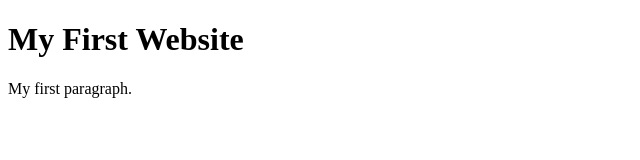
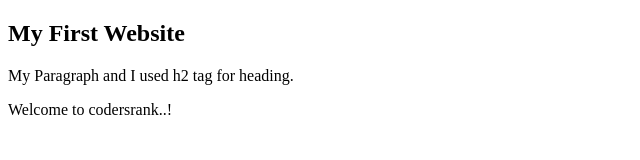
Before and after one commit to vijaythakur25/codersrank-template-jrpwcm, a website: page index.html in a window 1280 px wide. Shown: the whole page, without its empty margins (0-640 px from the left). Drawn offline with Linux system fonts and the light colour scheme.

Commit message:
Add another paragraph

```diff
--- a/index.html
+++ b/index.html
@@ -5,8 +5,9 @@
   </head>
   <body>
 
-    <h1>My First Website</h1>
-    <p>My first paragraph.</p>
+    <h2>My First Website</h2>
+    <p>My Paragraph and I used h2 tag for heading.</p>
+    <p>Welcome to codersrank..!</p>
 
   </body>
 </html>
```
